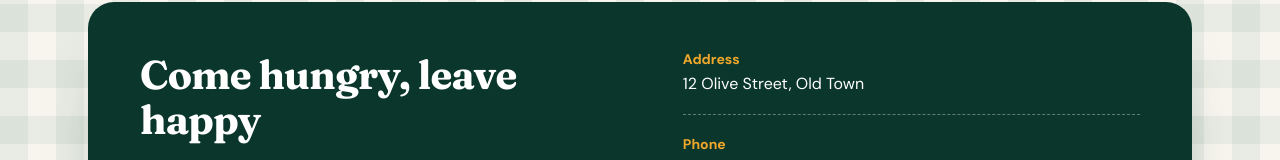
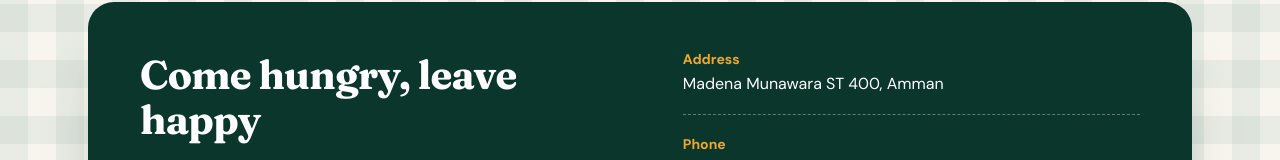
Before and after one commit to saifjarrar/saif-restaurant-frontend, an Angular app: page /landing in a window 1280 px wide. Shown: the part 1732-1892 px from the top of the page. Built offline with nearby package versions, Linux system fonts and the light colour scheme.

Commit message:
change location in landing page to the real location

```diff
--- a/src/app/pages/landing/landing.html
+++ b/src/app/pages/landing/landing.html
@@ -160,7 +160,7 @@
     </div>
 
     <ul class="info">
-      <li><b>Address</b><span>12 Olive Street, Old Town</span></li>
+      <li><b>Address</b><span><a href="https://maps.google.com/?q=Madena+Munawara+ST+400,+Amman" target="_blank">Madena Munawara ST 400, Amman</a></span></li>
       <li><b>Phone</b><span>+00 000 000 000</span></li>
       <li>
         <b>Opening hours</b>
```
